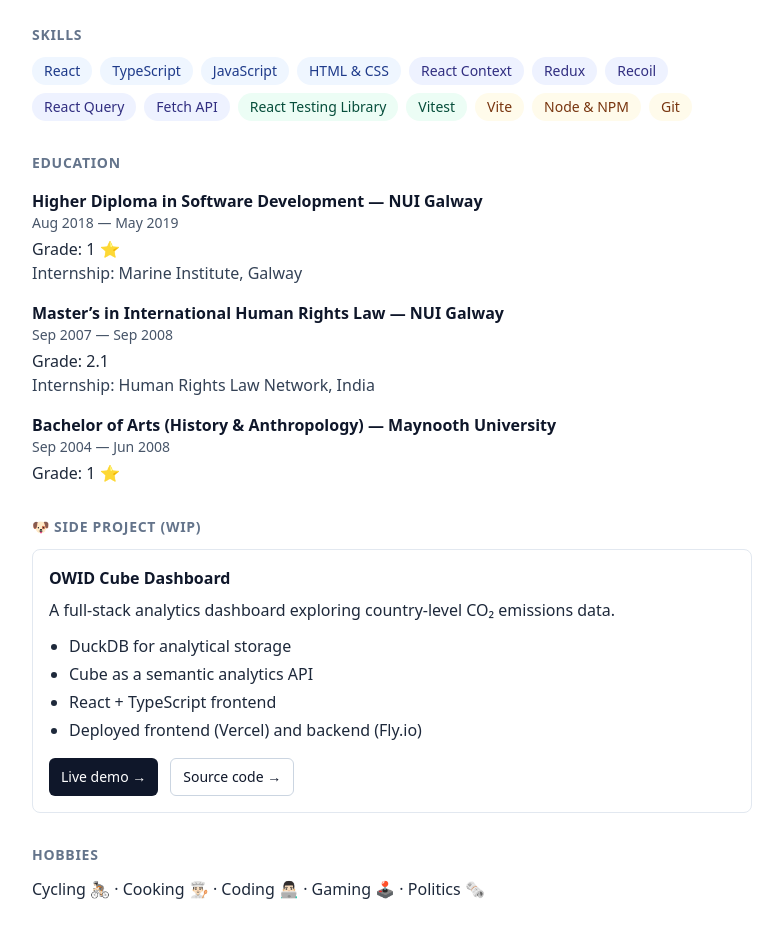
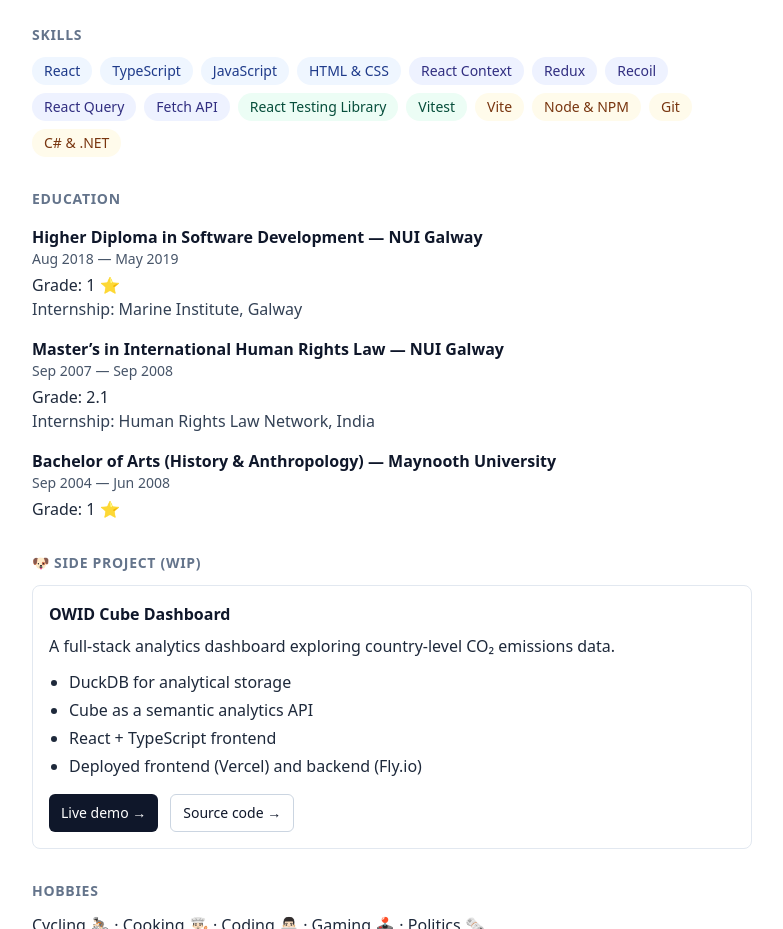
Before and after one commit to Oisin-Bourke/oisin-bourke.github.io, a plain HTML site: page index.html in a window 1280 px wide. Shown: the part 1220-2149 px from the top of the page, without its empty margins (248-1031 px from the left). Drawn offline with nearby package versions, Linux system fonts and the light colour scheme.

Commit message:
add .net as as skill

```diff
--- a/index.html
+++ b/index.html
@@ -396,6 +396,11 @@
 					>
 						Git
 					</span>
+					<span
+						class="rounded-full bg-amber-50 px-3 py-1 text-sm text-amber-900 dark:bg-amber-950 dark:text-amber-200"
+					>
+						C# &amp; .NET
+					</span>
 				</div>
 			</section>
 
```
